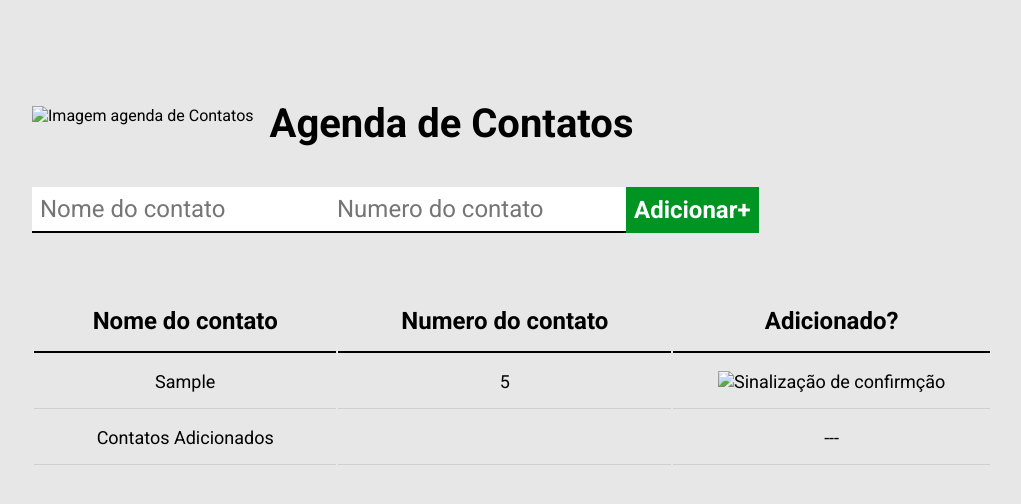
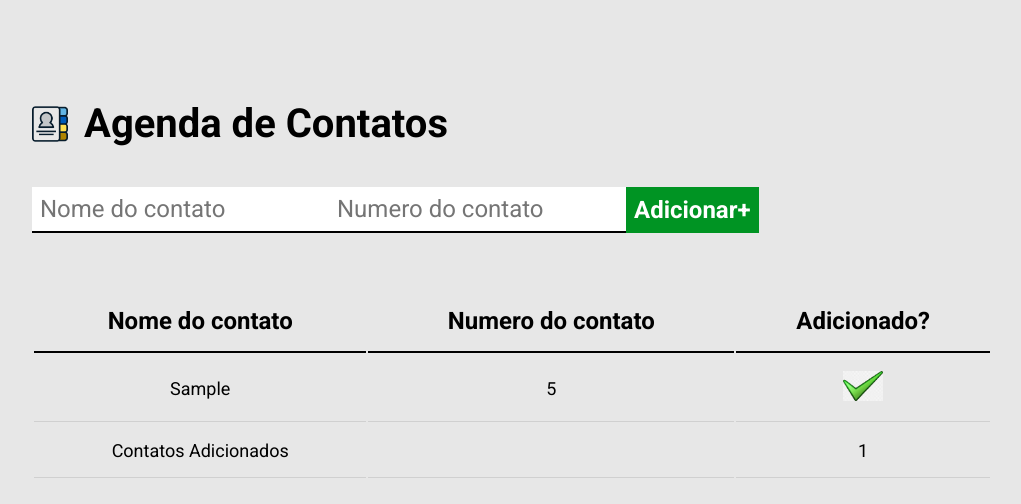
Before and after one commit to alamirrangel/site_gamesshop, a plain HTML site: page projeto2-agenda-de-contatos/index.html in a window 1280 px wide. Both pictures are taken after typing "Sample", "5" into the empty fields and a click on the button "Adicionar+". Shown: the whole page, without its empty margins (128-1149 px from the left). Drawn offline with Linux system fonts and the light colour scheme.

Commit message:
correcao codigo somatorio de contatos

```diff
--- a/projeto2-agenda-de-contatos/index.html
+++ b/projeto2-agenda-de-contatos/index.html
@@ -13,7 +13,7 @@
 <body>
     <div class="container">
         <header>
-            <img src="./src/agendadecontatos.png" alt="Imagem agenda de Contatos">
+            <img src="./imagens/agendadecontatos.png" alt="Imagem agenda de Contatos">
             <h1>Agenda de Contatos</h1>
         </header>
         <form id="form-contato">
--- a/projeto2-agenda-de-contatos/main.js
+++ b/projeto2-agenda-de-contatos/main.js
@@ -1,6 +1,6 @@
 const form = document.getElementById('form-contato');
-const imgAdicionado = '<img src="./src/adicionado.png" alt="Sinalização de confirmção" />';
-const imgNaoAdicionado = '<img src=".src/naoadicionado.png" alt="Sinalização de não confirmação" />';
+const imgAdicionado = '<img src="./imagens/adicionado.png" alt="Sinalização de confirmção" />';
+const imgNaoAdicionado = '<img src=".imagens/naoadicionado.png" alt="Sinalização de não confirmação" />';
 const contatos = [];
 const numerosContatos = [];
 const spanAdicionado = '<span class="contato adicionado">Adicionado</span>';
@@ -13,7 +13,7 @@ form.addEventListener('submit', function(e) {
 
     adicionaLinha();
     atualizaTabela();
-    atualizaTotalAdicionados();
+    atualizaContatosAdicionados();
 });
 
 function adicionaLinha() {
```
